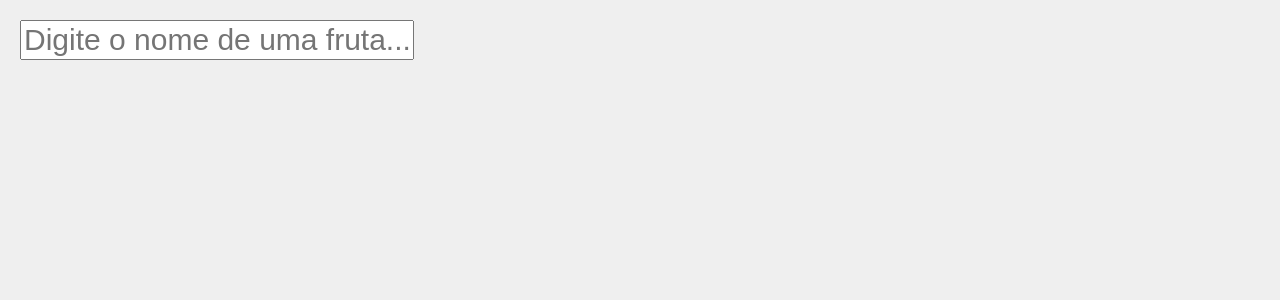
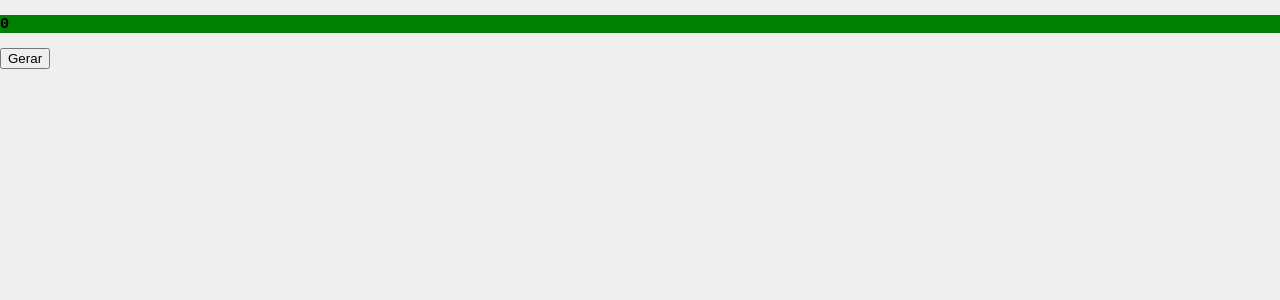
Before and after one commit to Brunafariia/AULAS-DE-REACT, a React (Create React App) app: page / in a window 1280 px wide. Shown: the top 300 px of the page. Built offline with nearby package versions, Linux system fonts and the light colour scheme.

Commit message:
aula dia 17.03 manhã

```diff
--- a/src/App.jsx
+++ b/src/App.jsx
@@ -5,11 +5,10 @@
 // import { NavBar } from "./components/NavBar/NavBar";
 // import { ProductList } from "./components/ProductList/ProductList";
 // import { Quadrado } from "./components/Quadrado/Quadrado";
-
 // // import { Contador } from "./components/Contador/Contador";
 // import { Cadastro } from "./components/Cadastro/Cadastro";
-
-import { ListFruits } from "./components/ListFruits/ListFruits";
+// import { ListFruits } from "./components/ListFruits/ListFruits";
+import { Sorteio } from "./components/Sorteio/Sorteio";
 export function App() {
     return (
         <>
@@ -24,10 +23,11 @@ export function App() {
             {/* <Quadrado /> */}
             {/* <Contador /> */}
             {/* <Cadastro /> */}
-            <ListFruits />
+            {/* <ListFruits /> */}
+            <Sorteio />
 
         </>
     );
 }
 
-// crtl + space + enter para importar automatico
+// crtl + space + enter para importar automático
--- a/src/components/ListFruits/ListFruits.jsx
+++ b/src/components/ListFruits/ListFruits.jsx
@@ -44,7 +44,7 @@ export function ListFruits() {
                 ))}
             </ul>
         </div>
-    );
+    );5
 }
 
 
--- /dev/null
+++ b/src/components/Sorteio/Sorteio.css
@@ -0,0 +1,7 @@
+.par {
+    background-color: green;
+}
+
+.impar {
+    background-color: yellow;
+}
--- /dev/null
+++ b/src/components/Sorteio/Sorteio.jsx
@@ -0,0 +1,39 @@
+// 1) Crie um componente de <Sorteio>, ao clicar no botão deve gerar um
+// número aleatório. Use o esquema Math.floor(Math.random() * 100).
+// 	- Caso o número gerado seja par, mostrar em verde.
+// 	- Caso o número gerado seja ímpar, mostrar em amarelo.
+
+import { useState } from "react";
+import "./Sorteio.css";
+
+export function Sorteio() {
+    // Estado = mémoria do componente
+    const [numero, setNumero] = useState(0);
+
+    function gerarNumero() { //ever handler (sempre manipulador)
+        let numeroSorteado = Math.floor(Math.random() * 100);
+        // chama uma atualização do componente
+        // re-renderização = s
+        setNumero(numeroSorteado);
+    }
+
+    // console.log("Componente recontruiu" + new Date().toTimeString());
+    // console.log("Valor do estado" + numero);
+    //pra nao repetir numero
+
+    // let h3Class;
+
+    // if (numero % 2 === 0) {
+    //     h3Class = "par";
+    // } else {
+    //     h3Class = "impar";
+    // }
+// pode ser assim como no exemplo acima ou usar apenas => <h3 className={numero % 2 === 0 ? "par" : "impar"}>{numero}</h3>   (é a mesma coisa)
+
+    return (
+        <div>
+            <h3 className={numero % 2 === 0 ? "par" : "impar"}>{numero}</h3>
+            <button onClick={gerarNumero}>Gerar</button>
+        </div>
+    );
+}
```
